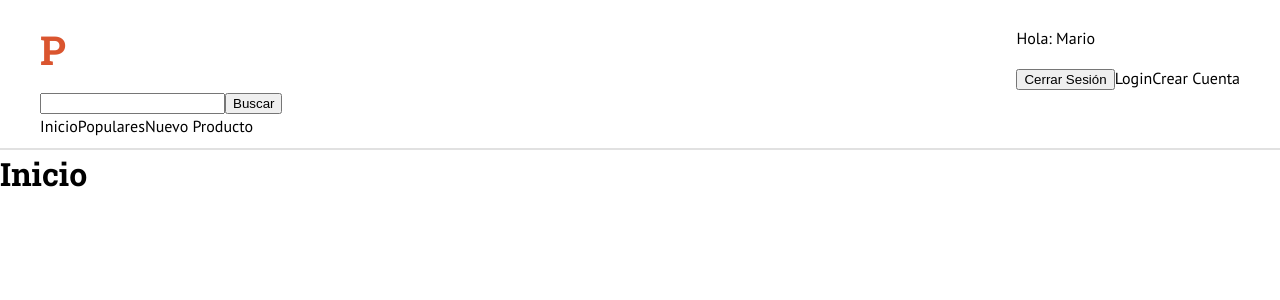
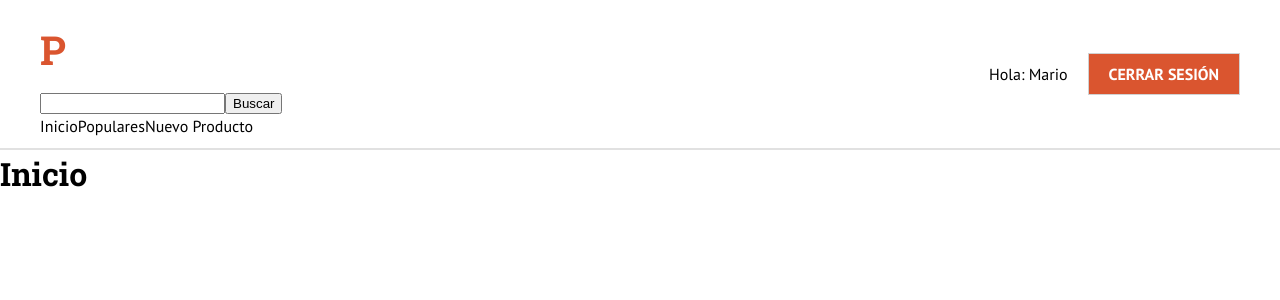
Before and after one commit to ollie87/producthuntnext, a Next.js app: page / in a window 1280 px wide. Shown: the top 300 px of the page. Built offline with nearby package versions, Linux system fonts and the light colour scheme.

Commit message:
feat(Header): Boton added

```diff
--- a/components/layout/Header.js
+++ b/components/layout/Header.js
@@ -4,6 +4,7 @@ import Navegacion from './Navegacion'
 import Link from 'next/link'
 import styled from '@emotion/styled'
 import { css } from '@emotion/react'
+import Boton from '../ui/Boton'
 
 const ContenedorHeader = styled.div`
     max-width: 1200px;
@@ -23,6 +24,7 @@ const Logo = styled.p`
     margin-right: 2rem;
 `
 const Header = () => {
+    const user = true
     return (
         <header
             css={css`
@@ -38,11 +40,33 @@ const Header = () => {
                     <Buscar />
                     <Navegacion />
                 </div>
-                <div>
-                    <p>Hola: Mario</p>
-                    <button type="button">Cerrar Sesión</button>
-                    <Link href="/">Login</Link>
-                    <Link href="/">Crear Cuenta</Link>
+                <div
+                    css={css`
+                        display: flex;
+                        align-items: center;
+                    `}
+                >
+                    { user ? (
+                        <>
+                            <p
+                                css={css`
+                                    margin-right: 2rem;
+                                `}
+                            >Hola: Mario</p>
+                            <Boton bgColor="true">Cerrar Sesión</Boton>
+                        </>
+                    ) : (
+                        <>
+                            <Link href="/" passHref>
+                            <Boton bgColor="true">Login</Boton>
+                            </Link>
+                            <Link href="/" passHref>
+                                <Boton>Crear Cuenta</Boton>
+                            </Link>
+                        </>
+                    ) }
+
+
                 </div>
             </ContenedorHeader>
         </header>
```
